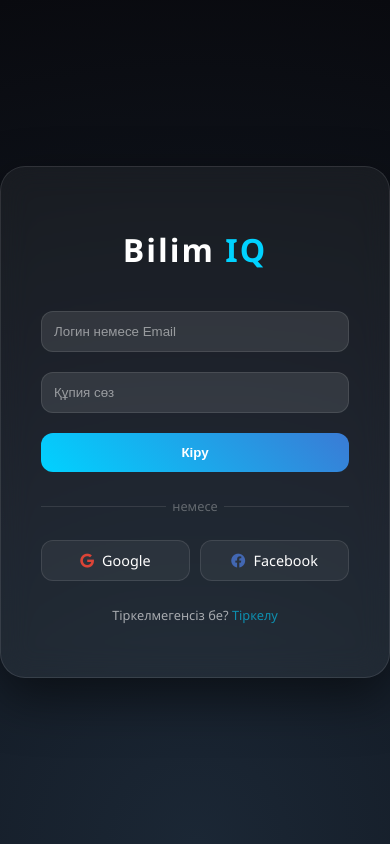
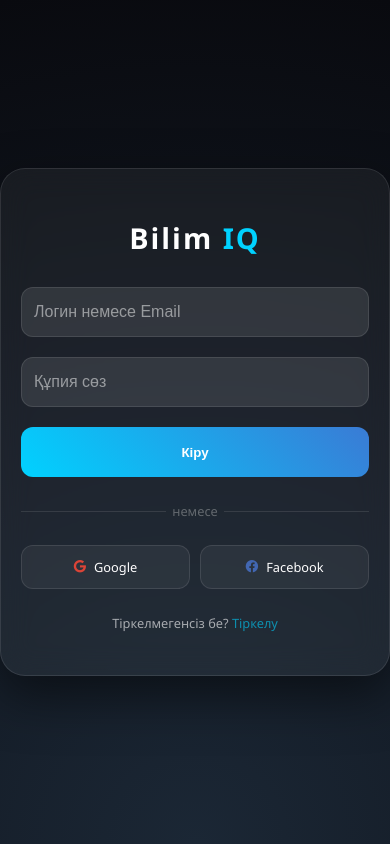
Before and after one commit to alishersultansiyk06-creator/bilim-iq, a Flask app: page /login in a window 390 px wide. Run offline with Flask 3, Linux system fonts and the light colour scheme.

Commit message:
Update login.html

```diff
--- a/templates/login.html
+++ b/templates/login.html
@@ -7,13 +7,14 @@
     <link rel="stylesheet" href="https://cdnjs.cloudflare.com/ajax/libs/font-awesome/6.0.0/css/all.min.css">
     <style>
         body {
-            margin: 0; height: 100vh; display: flex; align-items: center; justify-content: center;
+            margin: 0; min-height: 100vh; display: flex; align-items: center; justify-content: center;
             background: radial-gradient(circle at bottom, #1B2735 0%, #090A0F 100%);
-            font-family: 'Segoe UI', sans-serif; color: white; overflow: hidden;
+            font-family: 'Segoe UI', sans-serif; color: white; overflow-x: hidden;
         }
         .glass-card {
             background: rgba(255, 255, 255, 0.05);
             backdrop-filter: blur(15px);
+            -webkit-backdrop-filter: blur(15px);
             border: 1px solid rgba(255, 255, 255, 0.1);
             border-radius: 25px; padding: 40px;
             width: 90%; max-width: 350px; text-align: center;
@@ -23,7 +24,7 @@
         input {
             width: 100%; padding: 12px; margin: 10px 0; border-radius: 12px;
             border: 1px solid rgba(255,255,255,0.1); background: rgba(255, 255, 255, 0.1);
-            color: white; outline: none; box-sizing: border-box;
+            color: white; outline: none; box-sizing: border-box; font-size: 16px; /* Телефонда масштабтауды болдырмау үшін */
         }
         input::placeholder { color: rgba(255,255,255,0.5); }
 
@@ -34,7 +35,6 @@
         }
         .btn-main:hover { transform: scale(1.05); box-shadow: 0 0 20px rgba(0,210,255,0.5); }
 
-        /* Әлеуметтік желілер блогы */
         .separator {
             margin: 25px 0; display: flex; align-items: center; text-align: center;
             color: rgba(255,255,255,0.3); font-size: 0.8rem;
@@ -56,6 +56,28 @@
         .google-color { color: #DB4437; }
         .fb-color { color: #4267B2; }
 
+        /* --- МОБИЛЬДІ БЕЙІМДЕУ --- */
+        @media (max-width: 480px) {
+            .glass-card {
+                padding: 30px 20px;
+                width: 95%;
+            }
+            h1 { font-size: 1.8rem; margin-bottom: 20px; }
+
+            /* Телефонда әлеуметтік батырмалар астына түспеуі үшін кішірейту */
+            .btn-social {
+                font-size: 0.8rem;
+                padding: 12px 5px;
+            }
+
+            input {
+                height: 50px; /* Саусаққа ыңғайлы биіктік */
+            }
+
+            .btn-main {
+                height: 50px;
+            }
+        }
     </style>
 </head>
 <body>
```
